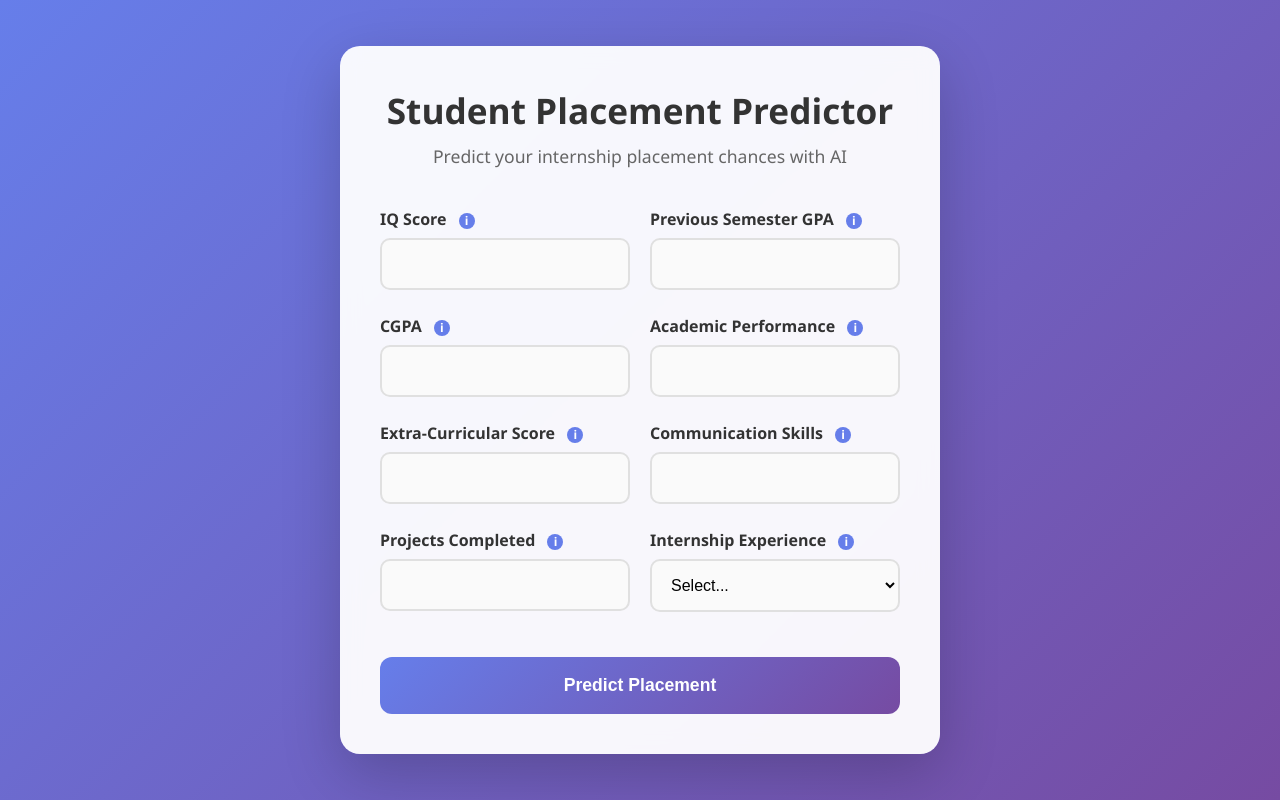
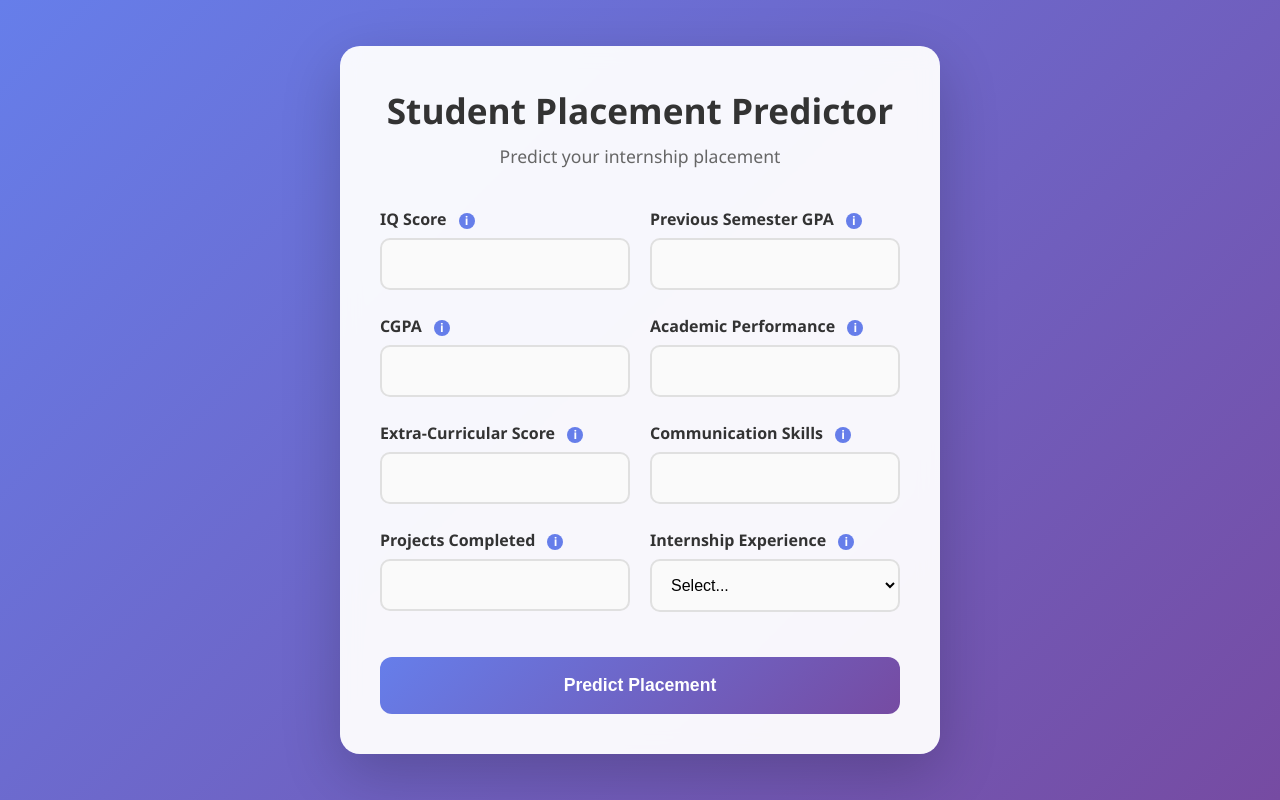
Before and after one commit to lakindu1234/University-Student-Placement, a plain HTML site: page client/index.html in a window 1280 px wide. Drawn offline with Linux system fonts and the light colour scheme.

Commit message:
fix some details

```diff
--- a/client/index.html
+++ b/client/index.html
@@ -10,7 +10,7 @@
         <div class="container">
             <div class="header">
                 <h1>Student Placement Predictor</h1>
-                <p>Predict your internship placement chances with AI</p>
+                <p>Predict your internship placement</p>
             </div>
 
             <form id="predictionForm">
```
